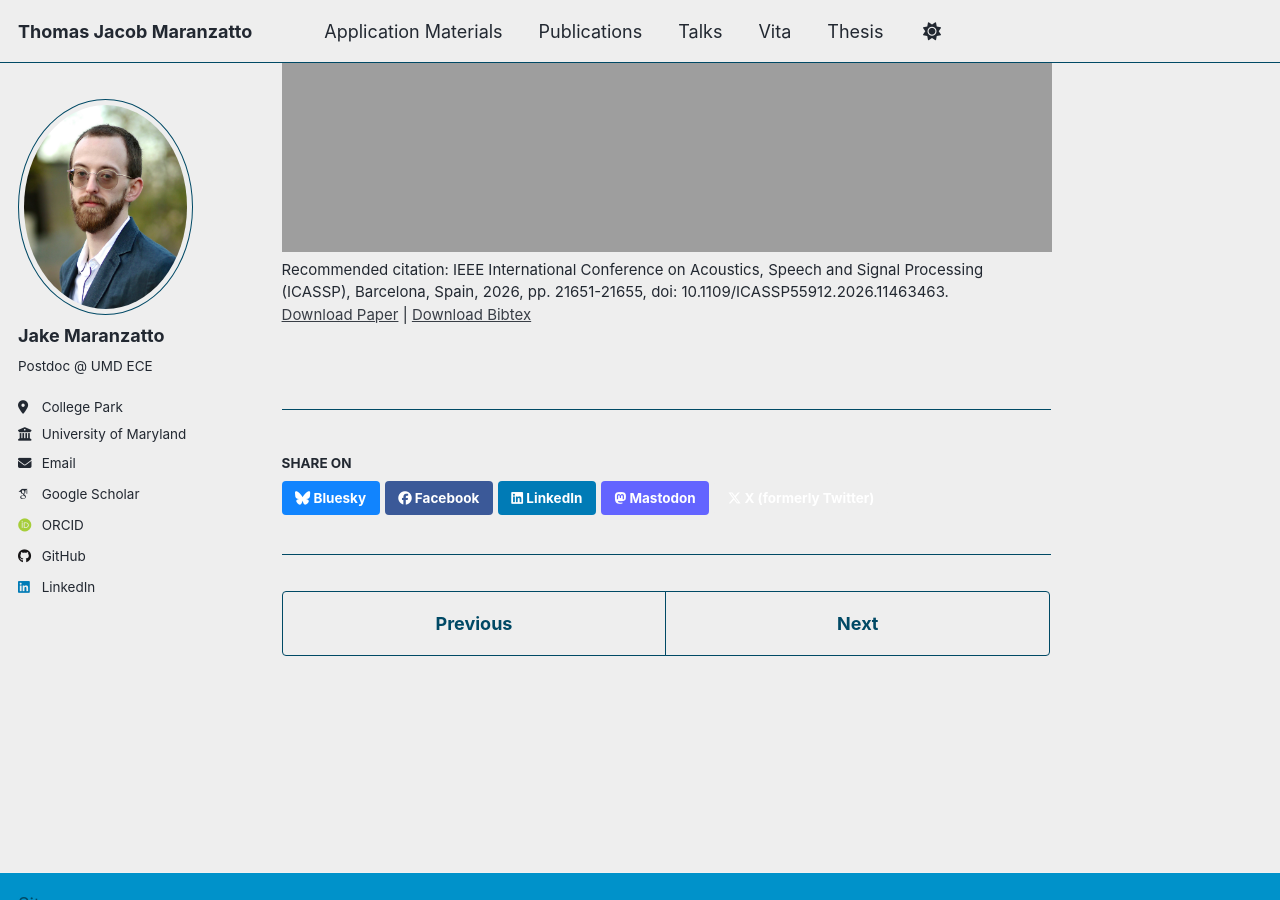
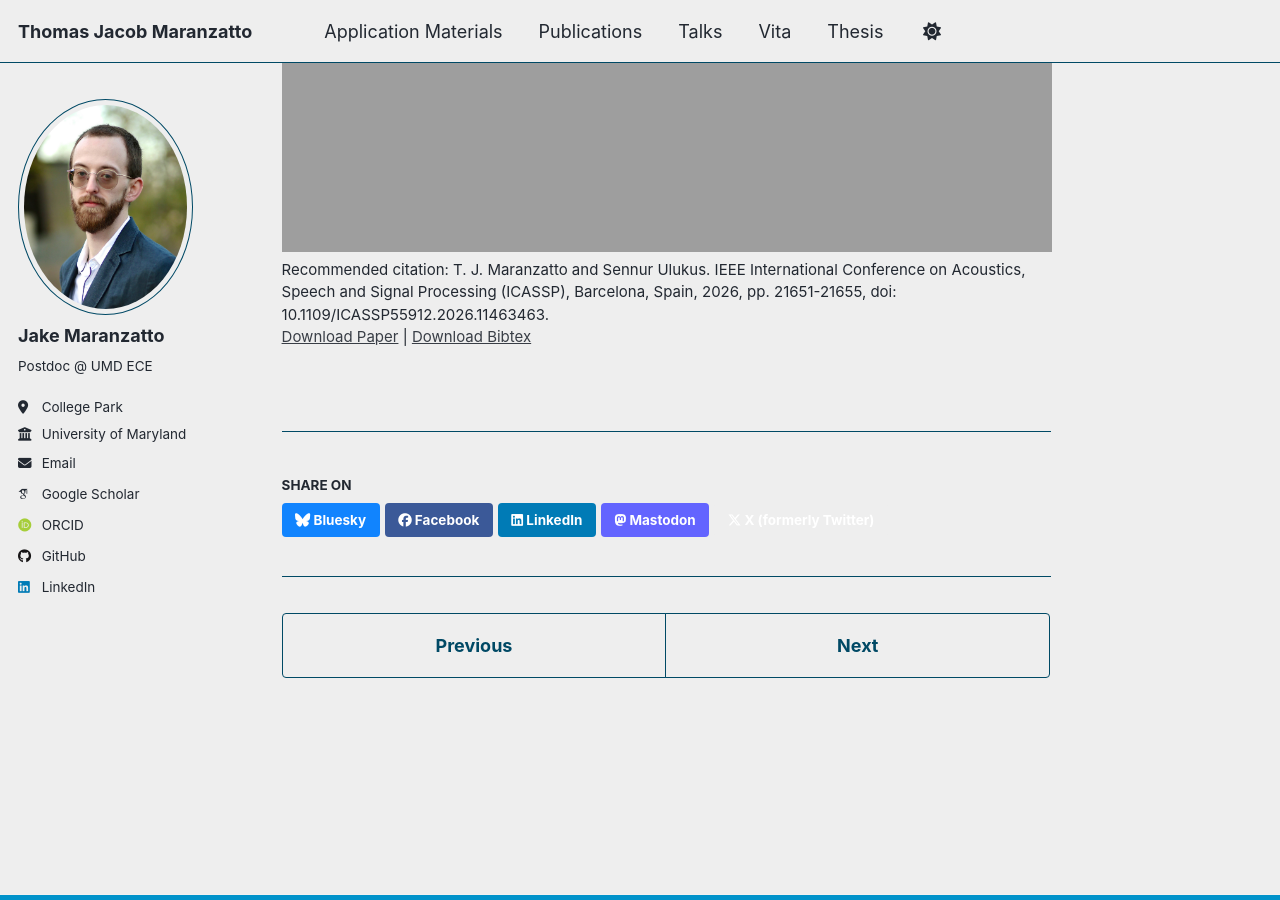
Before and after one commit to TMaranzatto/TMaranzatto.github.io, a Jekyll site: the page built from _publications/Deriving-Moments-in-the-Age-of-Gossip-Process-from-Percolation.md, in a window 1280 px wide and 900 px high, scrolled down 472 px. Built offline with Jekyll 4.4.1, drawn with Linux system fonts in a browser that asks for light colours; some web fonts are replaced; a script that is not in the unit is left out.

Commit message:
Update Deriving-Moments-in-the-Age-of-Gossip-Process-from-Percolation.md

```diff
--- a/_publications/Deriving-Moments-in-the-Age-of-Gossip-Process-from-Percolation.md
+++ b/_publications/Deriving-Moments-in-the-Age-of-Gossip-Process-from-Percolation.md
@@ -20,7 +20,7 @@ paperurl: 'https://tmaranzatto.github.io/files/deriving-moments.pdf'
 
 bibtexurl: 'https://tmaranzatto.github.io/files/deriving-moments.bib'
 
-citation: 'IEEE International Conference on Acoustics, Speech and Signal Processing (ICASSP), Barcelona,
+citation: 'T. J. Maranzatto and Sennur Ulukus.  IEEE International Conference on Acoustics, Speech and Signal Processing (ICASSP), Barcelona,
 Spain, 2026, pp. 21651-21655, doi: 10.1109/ICASSP55912.2026.11463463.'
 
 ---
```
